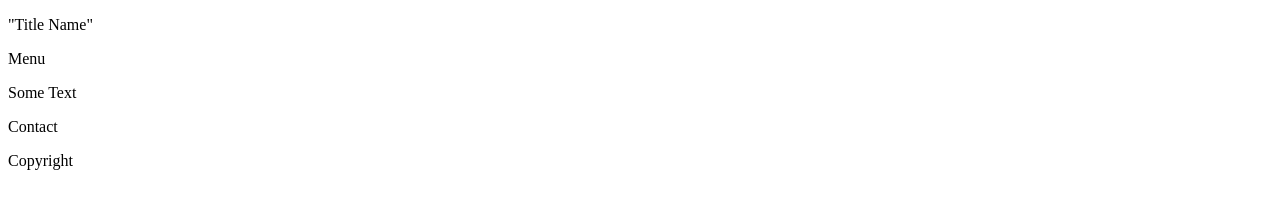
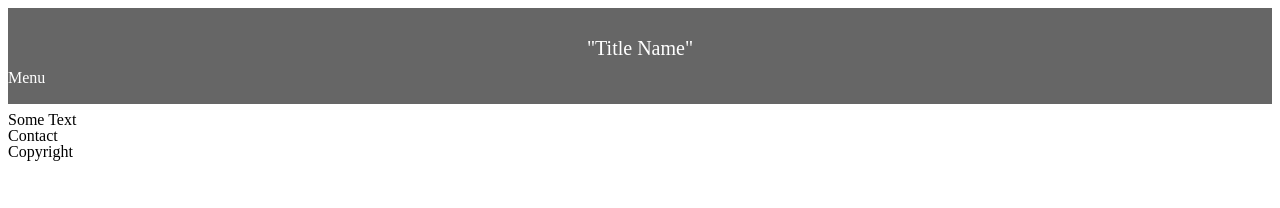
Before and after one commit to mew2003/Website, a plain HTML site: page index.html in a window 1280 px wide. Drawn offline with Linux system fonts and the light colour scheme.

Commit message:
Update index.html

```diff
--- a/index.html
+++ b/index.html
@@ -4,6 +4,27 @@
 <head>
 
 <title>blabla</title>
+<meta charset="utf-8">
+
+<style>
+p {
+  line-height: 0;
+}
+.Title_Name {
+  line-height: 1;
+}
+header {
+  background-color: #666;
+  padding-top: 10px;
+  padding-bottom: 10px;
+
+  color: white;
+}
+.Title_Name {
+ text-align: center;
+ font-size: 20px;
+}
+</style>
 
 </head>
 
```
